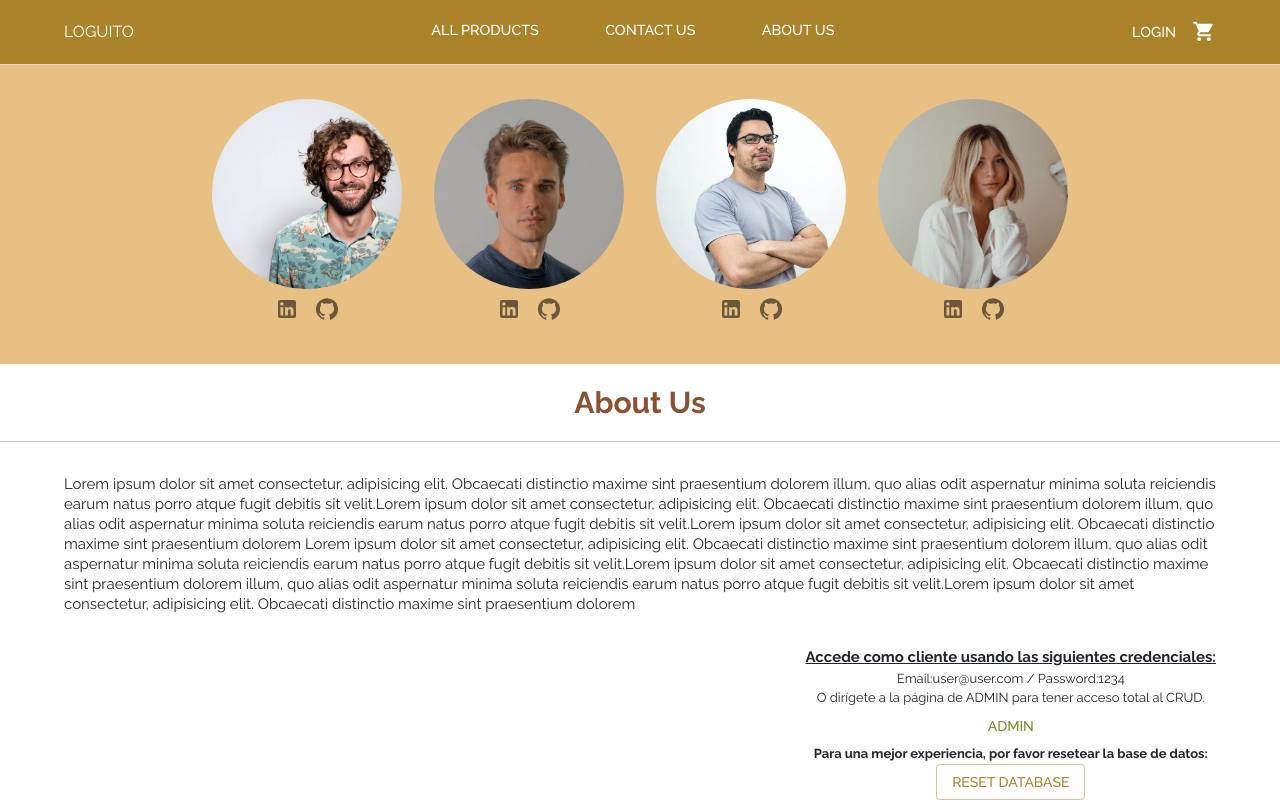
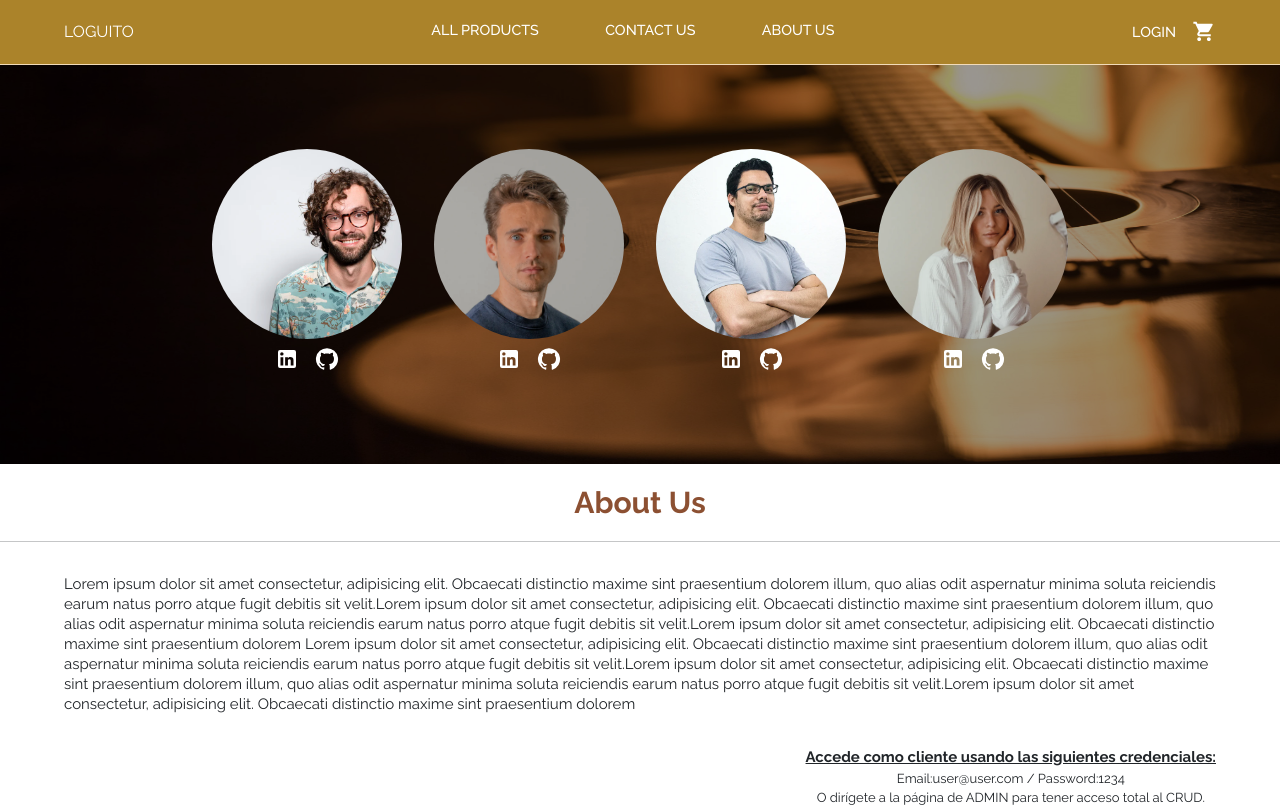
Before and after one commit to RodrigoRabellino/e-commerce-front, a React (Create React App) app: page /aboutUs in a window 1280 px wide. Shown: the top 807 px of the page. Built offline with nearby package versions, Linux system fonts and the light colour scheme; no server answers.

Commit message:
detalles de estilos y About Us

```diff
--- a/src/components/aboutUs/AboutUs.jsx
+++ b/src/components/aboutUs/AboutUs.jsx
@@ -13,7 +13,9 @@ import {
 } from "@mui/material";
 import LinkedInIcon from "@mui/icons-material/LinkedIn";
 import GitHubIcon from "@mui/icons-material/GitHub";
-function AboutUs() {
+import "./aboutUs.css";
+
+const AboutUs = () => {
   const avatarStyles = {
     height: "190px",
     width: "190px",
@@ -32,17 +34,15 @@ function AboutUs() {
   return (
     <>
       <Box
+        className="about-page"
         sx={{
-          backgroundColor: "#e8c084",
-          height: "300px",
-          display: "flex",
-          alignItems: "center",
-          justifyContent: "center",
+          height: "400px",
           width: "100%",
           marginTop: "64px",
         }}
       >
         <Stack
+          className="about-opacity-bg"
           sx={{
             display: "flex",
             width: "80%",
@@ -65,10 +65,10 @@ function AboutUs() {
               srcSet={require("../../assets/images/man1.webp")}
             />
             <Box sx={{ display: "flex", justifyContent: "center" }}>
-              <IconButton aria-label="LinkedInIcon">
+              <IconButton aria-label="LinkedInIcon" sx={{ color: "white" }}>
                 <LinkedInIcon />
               </IconButton>
-              <IconButton aria-label="GitHubIcon">
+              <IconButton aria-label="GitHubIcon" sx={{ color: "white" }}>
                 <GitHubIcon />
               </IconButton>
             </Box>
@@ -86,10 +86,10 @@ function AboutUs() {
               srcSet={require("../../assets/images/man2.webp")}
             />
             <Box sx={{ display: "flex", justifyContent: "center" }}>
-              <IconButton aria-label="LinkedInIcon">
+              <IconButton aria-label="LinkedInIcon" sx={{ color: "white" }}>
                 <LinkedInIcon />
               </IconButton>
-              <IconButton aria-label="GitHubIcon">
+              <IconButton aria-label="GitHubIcon" sx={{ color: "white" }}>
                 <GitHubIcon />
               </IconButton>
             </Box>
@@ -107,10 +107,10 @@ function AboutUs() {
               srcSet={require("../../assets/images/man3.webp")}
             />
             <Box sx={{ display: "flex", justifyContent: "center" }}>
-              <IconButton aria-label="LinkedInIcon">
+              <IconButton aria-label="LinkedInIcon" sx={{ color: "white" }}>
                 <LinkedInIcon />
               </IconButton>
-              <IconButton aria-label="GitHubIcon">
+              <IconButton aria-label="GitHubIcon" sx={{ color: "white" }}>
                 <GitHubIcon />
               </IconButton>
             </Box>
@@ -128,10 +128,10 @@ function AboutUs() {
               srcSet={require("../../assets/images/woman1.webp")}
             />
             <Box sx={{ display: "flex", justifyContent: "center" }}>
-              <IconButton aria-label="LinkedInIcon">
+              <IconButton aria-label="LinkedInIcon" sx={{ color: "white" }}>
                 <LinkedInIcon />
               </IconButton>
-              <IconButton aria-label="GitHubIcon">
+              <IconButton aria-label="GitHubIcon" sx={{ color: "white" }}>
                 <GitHubIcon />
               </IconButton>
             </Box>
@@ -152,24 +152,26 @@ function AboutUs() {
         About Us
       </Typography>
       <Divider />
+      <Box>
         <Container sx={{ paddingY: "2rem" }}>
           <Typography fontSize="15px" textAlign="start" variant="h5">
             Lorem ipsum dolor sit amet consectetur, adipisicing elit. Obcaecati
             distinctio maxime sint praesentium dolorem illum, quo alias odit
             aspernatur minima soluta reiciendis earum natus porro atque fugit
-          debitis sit velit.Lorem ipsum dolor sit amet consectetur, adipisicing
-          elit. Obcaecati distinctio maxime sint praesentium dolorem illum, quo
-          alias odit aspernatur minima soluta reiciendis earum natus porro atque
-          fugit debitis sit velit.Lorem ipsum dolor sit amet consectetur,
-          adipisicing elit. Obcaecati distinctio maxime sint praesentium dolorem
-          Lorem ipsum dolor sit amet consectetur, adipisicing elit. Obcaecati
-          distinctio maxime sint praesentium dolorem illum, quo alias odit
-          aspernatur minima soluta reiciendis earum natus porro atque fugit
-          debitis sit velit.Lorem ipsum dolor sit amet consectetur, adipisicing
-          elit. Obcaecati distinctio maxime sint praesentium dolorem illum, quo
-          alias odit aspernatur minima soluta reiciendis earum natus porro atque
-          fugit debitis sit velit.Lorem ipsum dolor sit amet consectetur,
-          adipisicing elit. Obcaecati distinctio maxime sint praesentium dolorem
+            debitis sit velit.Lorem ipsum dolor sit amet consectetur,
+            adipisicing elit. Obcaecati distinctio maxime sint praesentium
+            dolorem illum, quo alias odit aspernatur minima soluta reiciendis
+            earum natus porro atque fugit debitis sit velit.Lorem ipsum dolor
+            sit amet consectetur, adipisicing elit. Obcaecati distinctio maxime
+            sint praesentium dolorem Lorem ipsum dolor sit amet consectetur,
+            adipisicing elit. Obcaecati distinctio maxime sint praesentium
+            dolorem illum, quo alias odit aspernatur minima soluta reiciendis
+            earum natus porro atque fugit debitis sit velit.Lorem ipsum dolor
+            sit amet consectetur, adipisicing elit. Obcaecati distinctio maxime
+            sint praesentium dolorem illum, quo alias odit aspernatur minima
+            soluta reiciendis earum natus porro atque fugit debitis sit
+            velit.Lorem ipsum dolor sit amet consectetur, adipisicing elit.
+            Obcaecati distinctio maxime sint praesentium dolorem
           </Typography>
         </Container>
         <Container
@@ -217,6 +219,7 @@ function AboutUs() {
             <Button variant="outlined">Reset DataBase</Button>
           </Box>
         </Container>
+      </Box>
       <Divider />
       <Container
         sx={{
@@ -275,6 +278,6 @@ function AboutUs() {
       </Container>
     </>
   );
-}
+};
 
 export default AboutUs;
--- /dev/null
+++ b/src/components/aboutUs/aboutUs.css
@@ -0,0 +1,13 @@
+.about-page {
+  position: relative;
+  width: 100%;
+  background: url("../../assets/images/acousticguitar.jpg") 0px 0px fixed;
+  background-size: 100% 100%;
+}
+
+.about-page .about-opacity-bg {
+  position: absolute;
+  width: 100%;
+  height: 400px;
+  background: rgba(0, 0, 0, 0.4);
+}
--- a/src/components/homePage/HomePage.css
+++ b/src/components/homePage/HomePage.css
@@ -18,18 +18,6 @@
   width: 100%;
   margin: 0 auto;
   height: 580px;
-}
-
-.start-page .content-bg .title-text {
-  position: absolute;
-  text-align: center;
-  margin: auto;
-  top: 0;
-  left: 0;
-  bottom: 0;
-  right: 0;
-  width: 500px;
-  height: 320px;
 }
 
 .start-page .content-bg .title-text {
--- a/src/components/homePage/HomePage.jsx
+++ b/src/components/homePage/HomePage.jsx
@@ -20,7 +20,7 @@ const HomePage = () => {
   const theme = useTheme();
   const categoryBtnStyles = {
     bgcolor: "primary.main",
-    border: `thick double ${theme.palette.primary.light}`,
+    border: `1px solid ${theme.palette.primary.light}`,
     borderRadius: "15px",
     color: "white",
     "&:hover": {
@@ -41,7 +41,13 @@ const HomePage = () => {
       <section className="start-page parallax-background" id="home">
         <Box className="opacity-bg"></Box>
         <Box className="content-bg">
-          <Box className="title-text">
+          <Box
+            sx={{ height: "100%" }}
+            className="title-text"
+            display="flex"
+            flexDirection="column"
+            JustifyContent="center"
+          >
             <Typography variant="h2" sx={{ color: "white" }}>
               lorem ipsum
             </Typography>
@@ -50,9 +56,9 @@ const HomePage = () => {
               industry. Lorem Ipsum has been the industry's standard dummy
             </Typography>
             <Box sx={{ paddingTop: "2rem" }}>
-              <Button variant="contained" sx={{ ...categoryBtnStyles }}>
+              {/* <Button variant="contained" sx={{ ...categoryBtnStyles }}>
                 Contact Us
-              </Button>
+              </Button> */}
             </Box>
           </Box>
           <Box className="arrow-down"></Box>
--- a/src/components/login/SignIn.jsx
+++ b/src/components/login/SignIn.jsx
@@ -20,7 +20,7 @@ export default function SignIn() {
   const theme = useTheme();
   const categoryBtnStyles = {
     bgcolor: "primary.main",
-    border: `thick double ${theme.palette.primary.light}`,
+    border: `1px solid ${theme.palette.primary.light}`,
     borderRadius: "15px",
     color: "white",
     "&:hover": {
--- a/src/components/login/SignUp.jsx
+++ b/src/components/login/SignUp.jsx
@@ -18,7 +18,7 @@ export default function Login() {
   const theme = useTheme();
   const categoryBtnStyles = {
     bgcolor: "primary.main",
-    border: `thick double ${theme.palette.primary.light}`,
+    border: `1px solid ${theme.palette.primary.light}`,
     borderRadius: "15px",
     color: "white",
     "&:hover": {
--- a/src/components/storePage/StorePage.jsx
+++ b/src/components/storePage/StorePage.jsx
@@ -43,7 +43,7 @@ const StorePage = () => {
 
   const categoryBtnStyles = {
     bgcolor: "primary.main",
-    border: `thick double ${theme.palette.primary.light}`,
+    border: `1px solid ${theme.palette.primary.light}`,
     borderRadius: "15px",
     color: "white",
     "&:hover": {
```
Also changed, not shown: src/components/ContactUs/contactUs.css (added, +7 -0 lines). Lines whose indentation alone changed are shown as unchanged.
